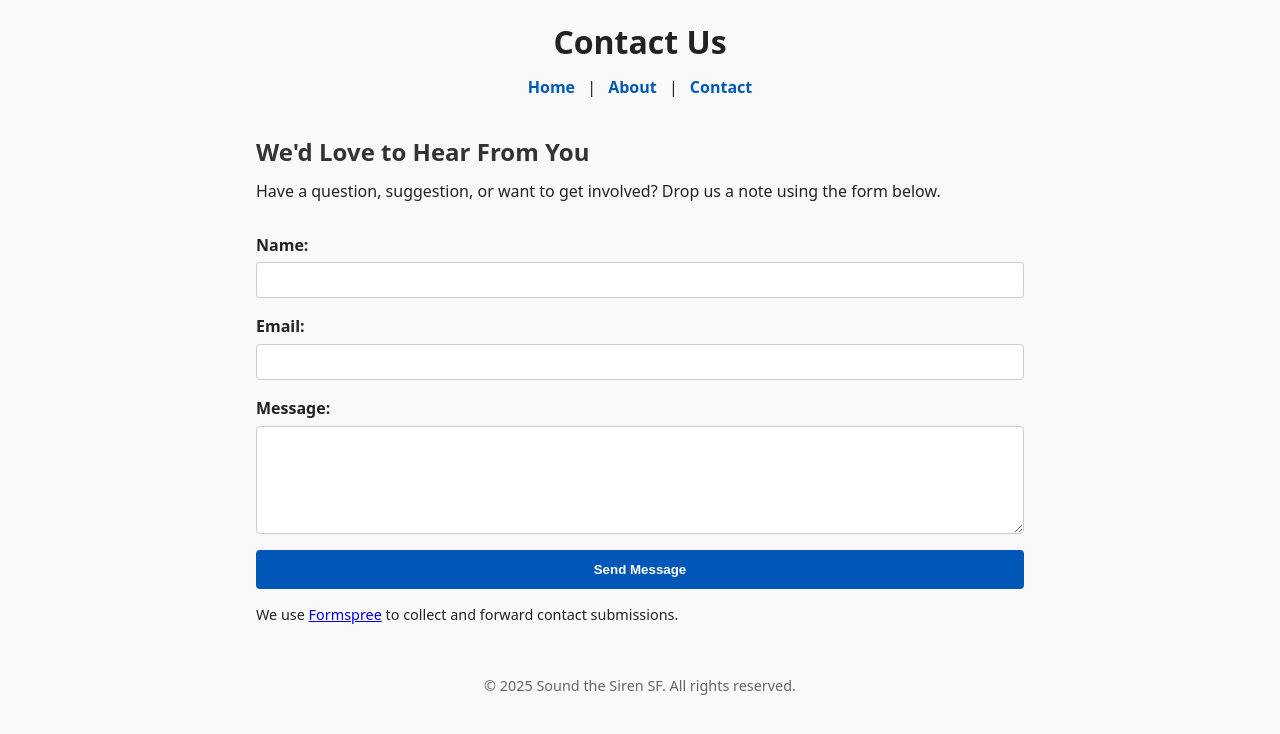
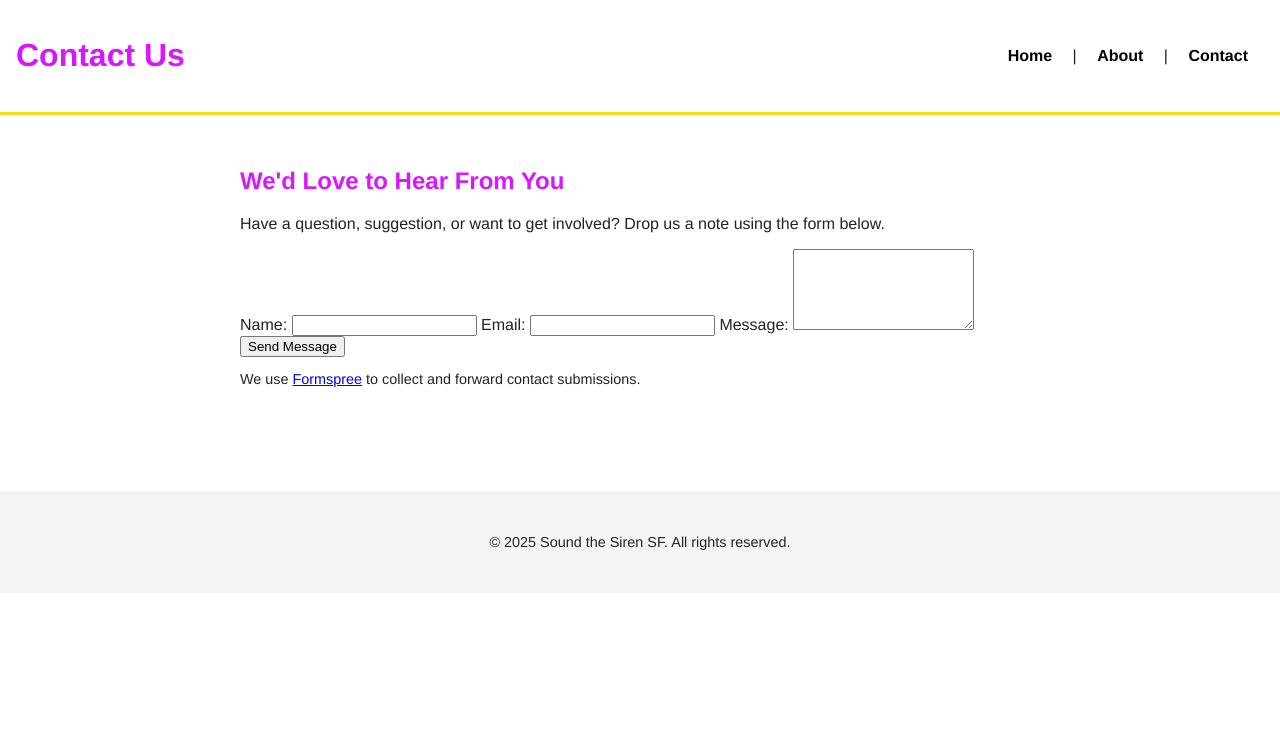
Before and after one commit to StSSF/StSSFv01, a plain HTML site: page contact.html in a window 1280 px wide. Drawn offline with Linux system fonts and the light colour scheme.

Commit message:
Update style.css

```diff
--- a/style.css
+++ b/style.css
@@ -1,103 +1,60 @@
-/* Basic Reset */
-* {
+
+body {
+  font-family: 'Helvetica Neue', sans-serif;
   margin: 0;
   padding: 0;
-  box-sizing: border-box;
+  background-color: #ffffff;
+  color: #222;
 }
 
-/* Typography and Layout */
-body {
-  font-family: system-ui, sans-serif;
-  font-size: 1rem;
-  line-height: 1.6;
-  color: #222;
-  background-color: #f9f9f9;
-  padding: 1rem;
-  max-width: 800px;
-  margin: 0 auto;
+header {
+  background-color: #ffffff;
+  border-bottom: 3px solid #FFD817;
+  padding: 1em;
+  display: flex;
+  align-items: center;
+  justify-content: space-between;
+  flex-wrap: wrap;
 }
 
-/* Header and Navigation */
-header {
-  margin-bottom: 2rem;
-  text-align: center;
-}
-
-header h1 {
-  margin-bottom: 0.5rem;
-  font-size: 2rem;
+.logo {
+  height: 60px;
 }
 
 nav a {
-  margin: 0 0.5rem;
-  color: #0057b8;
+  margin: 0 1em;
+  color: #000;
   text-decoration: none;
   font-weight: bold;
 }
 
-nav a:hover {
+nav a.active {
+  border-bottom: 2px solid #17FFD8;
+}
+
+main {
+  padding: 2em;
+  max-width: 800px;
+  margin: auto;
+}
+
+h1, h2 {
+  color: #D817FF;
+}
+
+ul {
+  padding-left: 1.2em;
+}
+
+.cta a {
+  color: #D817FF;
   text-decoration: underline;
 }
 
-/* Sections */
-main section {
-  margin-bottom: 2rem;
-}
-
-h2 {
-  font-size: 1.5rem;
-  margin-bottom: 0.5rem;
-  color: #333;
-}
-
-ul {
-  padding-left: 1.25rem;
-  list-style-type: disc;
-}
-
-p, li {
-  margin-bottom: 0.75rem;
-}
-
-/* Form Styles */
-form {
-  display: flex;
-  flex-direction: column;
-}
-
-label {
-  margin-top: 1rem;
-  margin-bottom: 0.25rem;
-  font-weight: bold;
-}
-
-input,
-textarea {
-  padding: 0.5rem;
-  font-size: 1rem;
-  border: 1px solid #ccc;
-  border-radius: 4px;
-}
-
-button {
-  margin-top: 1rem;
-  padding: 0.75rem;
-  background-color: #0057b8;
-  color: #fff;
-  border: none;
-  border-radius: 4px;
-  font-weight: bold;
-  cursor: pointer;
-}
-
-button:hover {
-  background-color: #003f8a;
-}
-
-/* Footer */
 footer {
   text-align: center;
-  margin-top: 3rem;
-  font-size: 0.9rem;
-  color: #666;
+  padding: 2em;
+  font-size: 0.9em;
+  background-color: #f4f4f4;
+  margin-top: 4em;
 }
```
